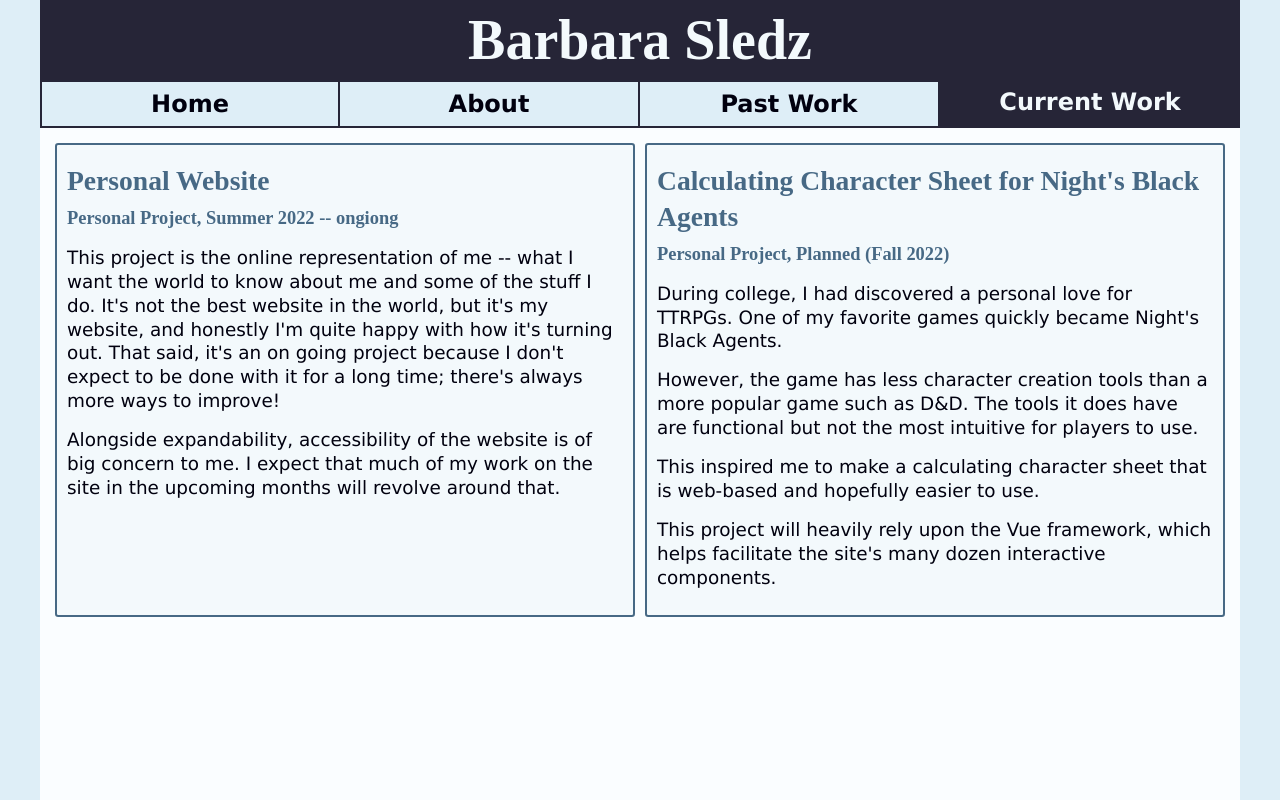
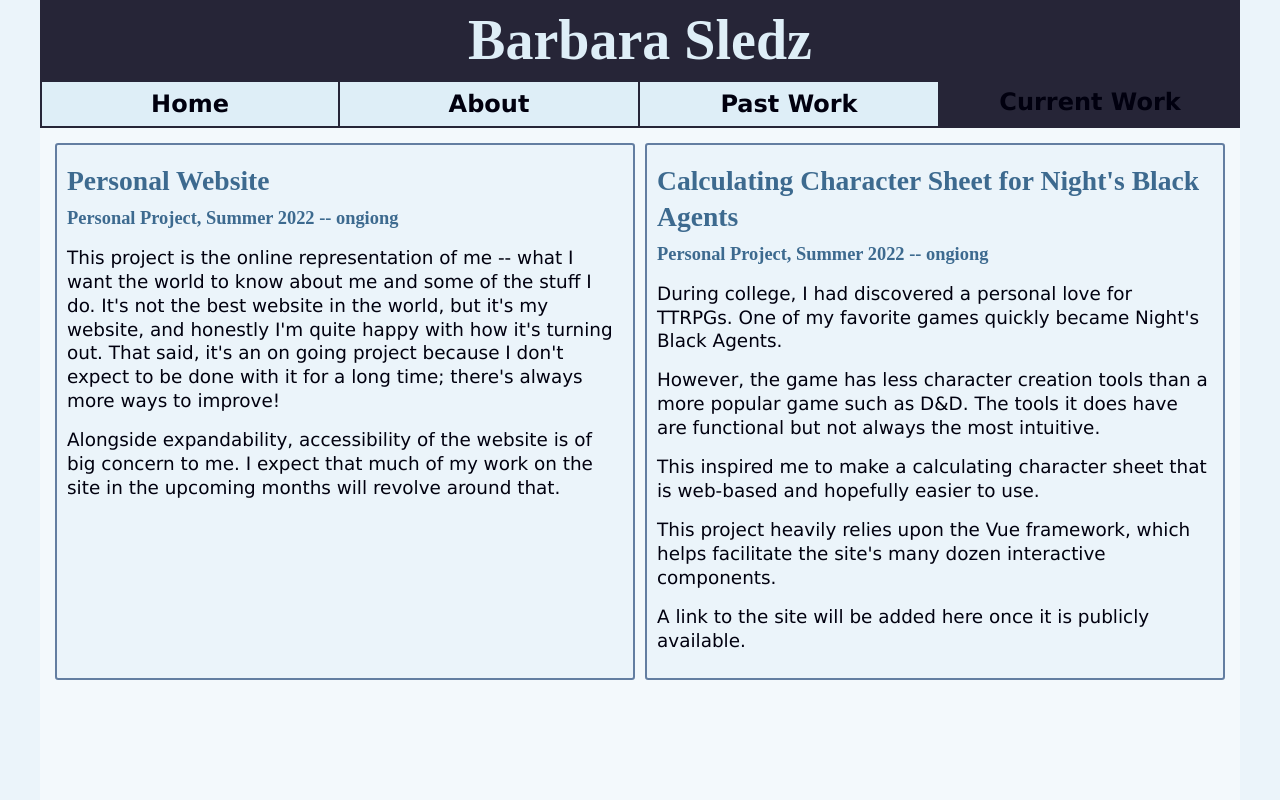
Before and after one commit to barbarasledz/barbarasledz.github.io, a plain HTML site: page currentwork.html in a window 1280 px wide. Drawn offline with nearby package versions, Linux system fonts and the light colour scheme.

Commit message:
Revert "fixed CSS/contrast issues, updated project statuses"
This reverts commit 7569eadd4d7fd31905e451db2530de5fc175c8fd.

```diff
--- a/scripts/curr_work.js
+++ b/scripts/curr_work.js
@@ -13,14 +13,15 @@ const cards_info = [
     {
         name: "Calculating Character Sheet for Night's Black Agents",
         type: "Personal Project",
-        date: "Planned (Fall 2022)",
+        date: "Summer 2022 -- ongiong",
         image: "",
         alt_text: "",
         desc: [
             "During college, I had discovered a personal love for TTRPGs. One of my favorite games quickly became Night's Black Agents.",
-            "However, the game has less character creation tools than a more popular game such as D&D. The tools it does have are functional but not the most intuitive for players to use.",
+            "However, the game has less character creation tools than a more popular game such as D&D. The tools it does have are functional but not always the most intuitive.",
             "This inspired me to make a calculating character sheet that is web-based and hopefully easier to use.",
-            "This project will heavily rely upon the Vue framework, which helps facilitate the site's many dozen interactive components."
+            "This project heavily relies upon the Vue framework, which helps facilitate the site's many dozen interactive components.",
+            "A link to the site will be added here once it is publicly available."
         ]
     },
 ]
--- a/styles/style.css
+++ b/styles/style.css
@@ -9,7 +9,7 @@
 /* Making some variables because rewriting the same color 500 times gets old real fast... also this allows for easier and more consistent changes if I decide I don't like some color.*/
 :root {
     /* The basic colors */
-    --background_html: hsl(202, 60%, 92%);
+    --background_html: hsl(202, 60%, 95%);
     --offwhite: hsl(202, 60%, 97%);
     --offblack: hsl(244, 100%, 3%);
 
@@ -17,16 +17,18 @@
     --lighter:  hsl(202, 60%, 92%);
     --accentDark: hsl(244, 20%, 18%);
     --accentLight: hsl(207, 54%, 80%);
-    --accentMid:hsl(207, 30%, 40%);
-    --accentMidLight: hsl(214, 30%, 60%);
+    --accentStrong: hsl(214, 25%, 51%);
+    --accentMid:hsl(207, 40%, 40%);
+    --accentStrongLight: hsl(204, 55%, 74%);
 
     /* Element colors */
-    --containerWhite: hsl(202, 100%, 99%);
-    --pageHeaderBackground: var(--accentDark);
-    --navBackgroundLight: var(--lighter);
-    --navBackgroundHover: var(--accentLight);
+    --pageHeaderBackground: hsl(244, 20%, 18%);
+    --headerColor: hsl(207, 40%, 40%);
+    --navBackgroundLight: hsl(202, 60%, 92%);
+    --navBackgroundHover: hsl(207, 54%, 80%);
     --navBackgroundClick: hsl(214, 25%, 41%);
-    --navActivePage: var(--accentDark);
+    --navActivePageMobile: hsl(244, 20%, 18%);
+    --navActivePagePC: hsl(244, 20%, 18%);
 
     /* Other variables */
     --max_page_width: 1200px;
@@ -53,10 +55,10 @@ li {
     margin: 4px 0px;
 }
 a:link, a:visited {
-    color: var(--accentMid)
+    color: var(--accentStrong)
 }
 a:hover {
-    color: var(--accentMidLight)
+    color: var(--accentStrongLight)
 }
 a:active {
     color: var(--accentLight)
@@ -66,7 +68,7 @@ a:active {
     height: 100%;
     min-height: 100vh;
     margin: 0px auto;
-    background-color: var(--containerWhite);
+    background-color: var(--offwhite);
 }
 
 /* ============================= */
@@ -87,7 +89,7 @@ header h1 {
 }
 
 header a:link, header a:visited {
-    color: var(--offwhite);
+    color: var(--lighter);
     text-decoration: none;
 }
 
@@ -96,7 +98,7 @@ header a:hover {
     text-decoration: none;
 }
 header a:active {
-    color: var(--accentMidLight);
+    color: var(--accentStrong);
     text-decoration: none;
 }
 /* ============================= */
@@ -143,9 +145,9 @@ nav a:last-of-type div {
 #secondary_nav {
     display: none;
 }
-#primary_nav a:link div.active_nav {
-    background-color: var(--navActivePage);
-    color: var(--offwhite);
+.active_nav {
+    background-color: var(--navActivePageMobile);
+    color: var(--lighter);
     border-width: 0px;
 }
 
@@ -180,6 +182,7 @@ main h1, h2 {
     padding: 10px;
     min-height: 400px;
     overflow: hidden;
+    border: 0px solid var(--accentStrong);
     border-radius: 0.2rem;
     flex-grow: 1;
 }
@@ -237,6 +240,8 @@ main h1, h2 {
         min-height: 100vh;
         max-width: var(--max_page_width);
         margin: 0px auto;
+        border: 0px solid var(--accentDark);
+        background-color: var(--offwhite);
     }
     /* All the fun nav stuff! */
     nav {
@@ -280,6 +285,10 @@ main h1, h2 {
         color: var(--offwhite);
         background-color: var(--navBackgroundClick);
     }
+    .active_nav {
+        background-color: var(--navActivePagePC);
+        color: var(--offwhite);
+    }
     /* Handling of cards on a page */
     .card_container {
         display: flex;
@@ -296,8 +305,8 @@ main h1, h2 {
         flex-basis: 300px;
         min-height: 400px;
         overflow: hidden;
-        border: 2px solid var(--accentMid);
-        background-color: var(--offwhite);
+        border: 2px solid var(--accentStrong);
+        background-color: var(--background_html);
         border-radius: 0.2rem;
         flex-grow: 1;
     }
```
Also changed, not shown: 1 other file.
